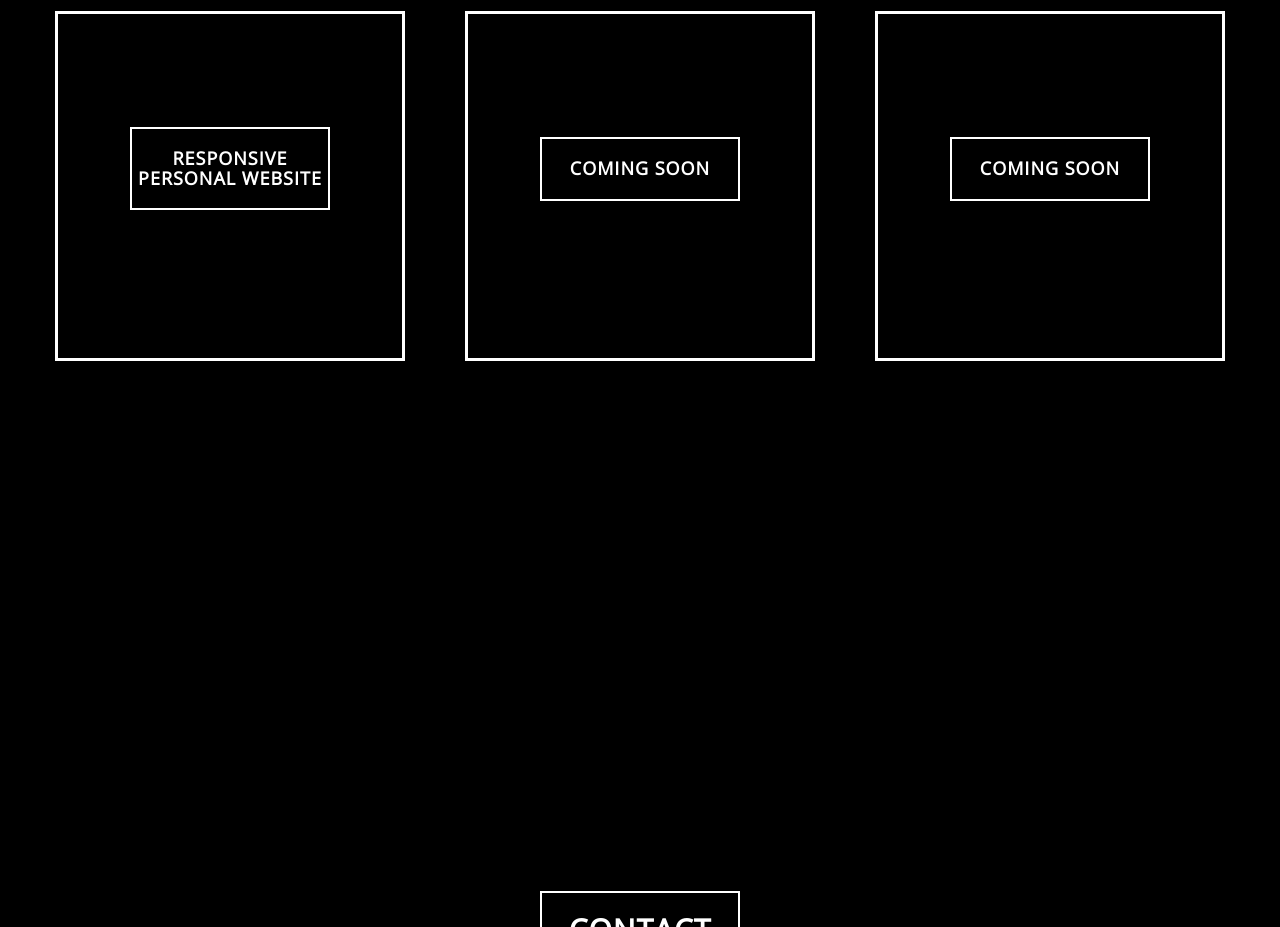
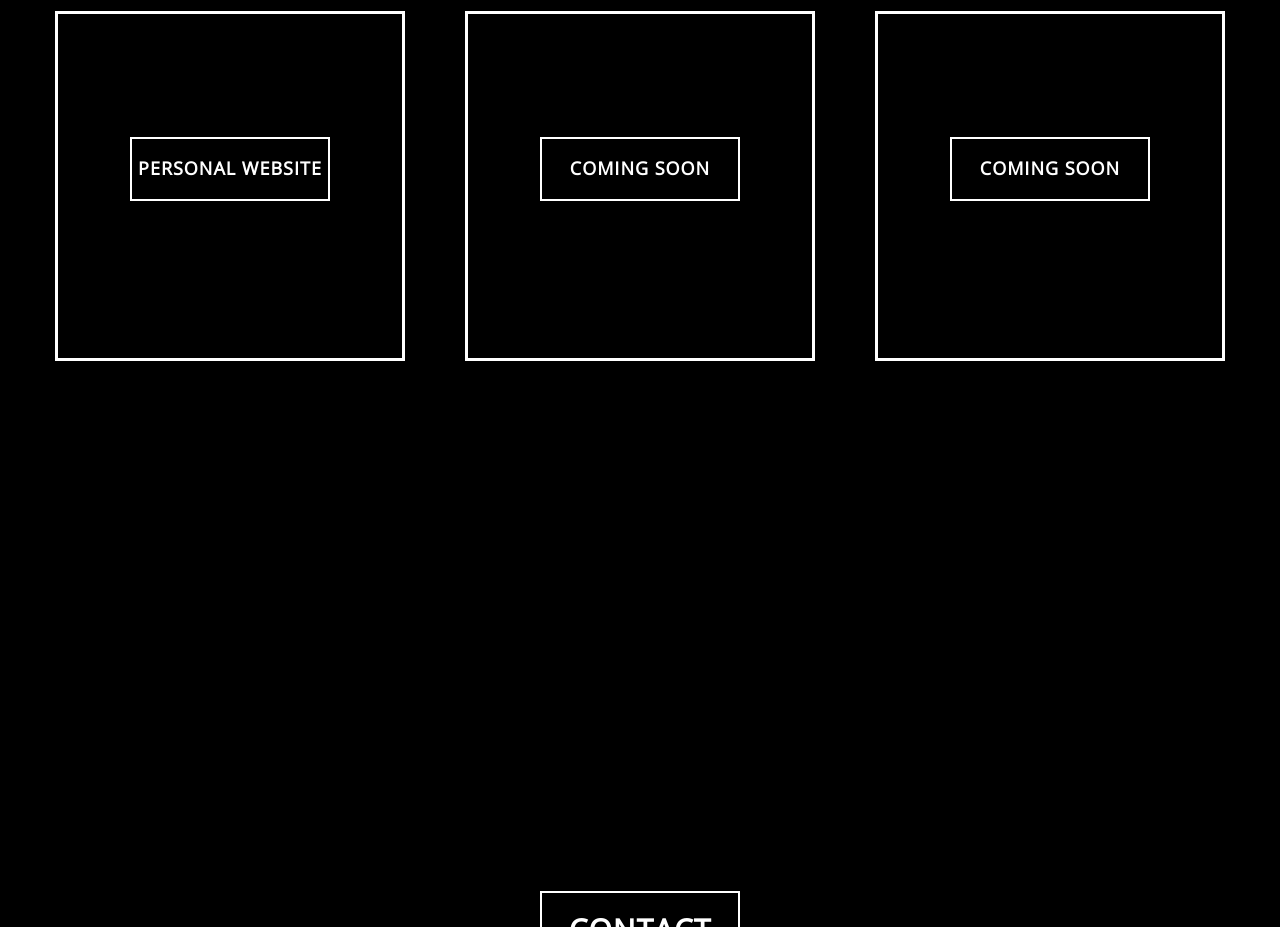
Before and after one commit to chaninator/chaninator.github.io, a plain HTML site: page index.html in a window 1280 px wide. Shown: the part 2600-3527 px from the top of the page. Drawn offline with nearby package versions, Linux system fonts and the light colour scheme.

Commit message:
fixed title of project 4

```diff
--- a/index.html
+++ b/index.html
@@ -132,7 +132,7 @@
       <div class="row project-row">
         <a style="display:block" href="#">
           <div class="col-xs-3 project" id="project4">
-            <h4 class="project-title">Responsive Personal Website</h4>
+            <h4 class="project-title">Personal Website</h4>
           </div>
         </a>
         <a style="display:block" href="#">
```
